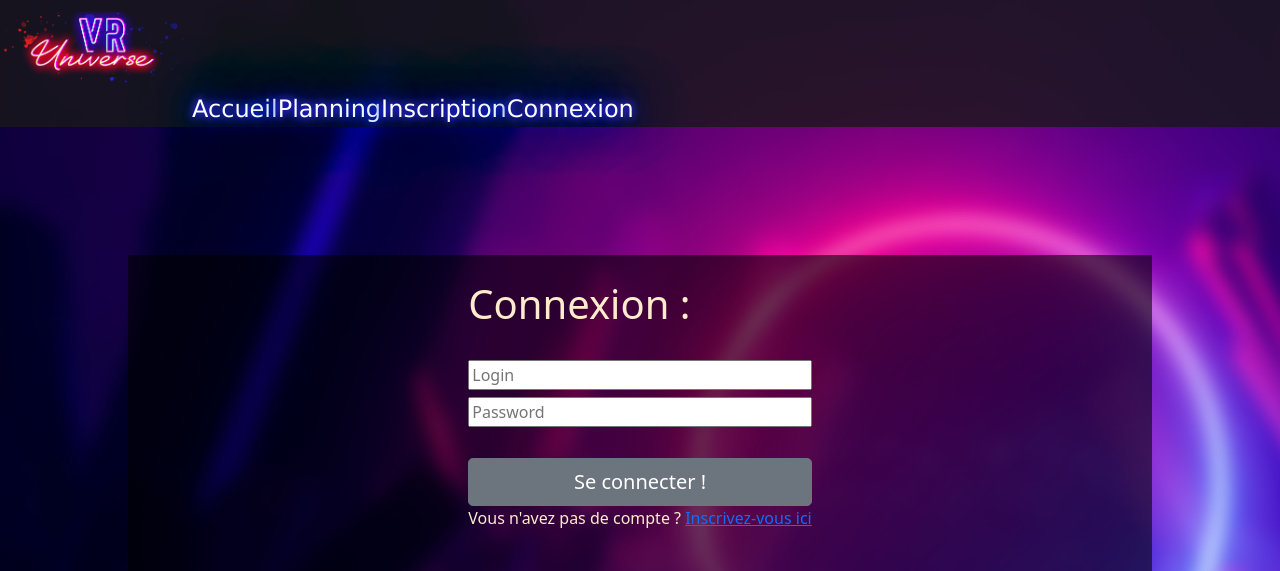
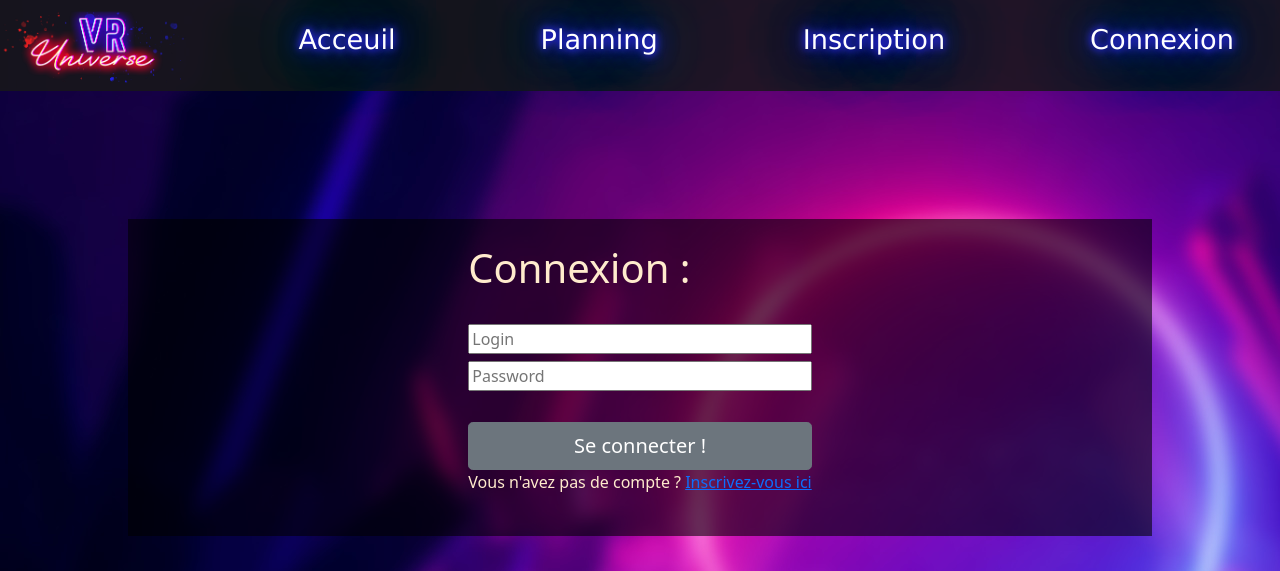
Before and after one commit to laura-rodriguez2/reservation-salles, a PHP site: page /HTML/connexion.php in a window 1280 px wide. Shown: the top 571 px of the page. Run offline with PHP 8.4, Linux system fonts and the light colour scheme.

Commit message:
CEST BON LE HEADER MARCHE mais cest avec padding '-'

```diff
--- a/View/CSS/header.css
+++ b/View/CSS/header.css
@@ -1,24 +1,3 @@
-.lr_nav_header{
-    /* padding-top: 1%; */
-    /* display: flex; */
-    /* flex-direction: row;
-    justify-content:space-around; */
-}
-.lr_li_header{
-    /* text-decoration: none;
-        color: #fff;
-        text-shadow:
-            0 0 7px rgb(4, 0, 255),
-            0 0 10px rgb(119, 118, 196),
-            0 0 21px rgb(4, 0, 255),
-            0 0 42px rgb(4, 0, 255),
-            0 0 82px #0fa,
-            0 0 92px #0fa,
-            0 0 102px #0fa,
-            0 0 151px #0fa; */
-
-
-}
 .al_header_color{
     text-decoration: none;
     color: #fff;
@@ -31,21 +10,14 @@
         0 0 92px #0fa,
         0 0 102px #0fa,
         0 0 151px #0fa;
-    font-size: 150%;
+    font-size: 170%;
     font-family: Verdana, Geneva, Tahoma, sans-serif;
+    padding: 3%;
+    padding-left: 8%;
 }
-.lr_li_header:hover{
+header{
+    background-color: rgb(24, 24, 24,.6);
+}
+.al_header_color:hover{
     color: rgb(81, 50, 255);
 }
-.al_header{
-    background-color: rgb(24, 24, 24,.8);
-    margin: 0%;
-}
-.position_nav{
-    display: flex;
-    margin-left: 15%;
-    /* flex-direction: row; */
-    /* justify-content: space-around; */
-    /* display: table; */
-
-}
--- a/View/HTML/header_footer/header.php
+++ b/View/HTML/header_footer/header.php
@@ -1,47 +1,30 @@
 <?php
 require('../../Model/bdd.php');
 ?>
-
 <!DOCTYPE html>
 <html>
-
-<head>
-    <meta charset="utf-8">
-    <link rel="stylesheet" href='../CSS/header.css' />
-    <link href="https://cdn.jsdelivr.net/npm/bootstrap@5.1.3/dist/css/bootstrap.min.css" rel="stylesheet" integrity="sha384-1BmE4kWBq78iYhFldvKuhfTAU6auU8tT94WrHftjDbrCEXSU1oBoqyl2QvZ6jIW3" crossorigin="anonymous">
-</head>
-
-<body>
-    <header class=al_header>
+    <head>
+        <meta charset ="utf-8">
+        <link rel="stylesheet" href="../CSS/header.css"  />
+        <link href="https://cdn.jsdelivr.net/npm/bootstrap@5.1.3/dist/css/bootstrap.min.css" rel="stylesheet" integrity="sha384-1BmE4kWBq78iYhFldvKuhfTAU6auU8tT94WrHftjDbrCEXSU1oBoqyl2QvZ6jIW3" crossorigin="anonymous">
+    </head>
+    <body>
+        <header>
         <?php
-        if(($_SESSION == true)){
+            if(($_SESSION ==true)){
         ?>
-        <nav>
-            <div class="lr_nav_header">
-                <img src="../MEDIAS/vr_universe.png" width="15%">
-            </div>
-            <ul class="lr_li_header">
-                <a class="al_header_color" href="index.php"> Accueil</a>
-                <a class="al_header_color" href="planning.php"> Planning</a>
-                <a class="al_header_color" href="reservation-form.php"> Réservation</a>
-                <a class="al_header_color" href="profil.php"> Profil </a>
-                <a class="al_header_color" href="deconnexion.php"> Déconnexion</a>
-            </ul>
-        </nav>
+        <img src="../MEDIAS/vr_universe.png" width="15%">
         <?php
-            } else{
+            }else{
         ?>
-                <img src="../MEDIAS/vr_universe.png" width="15%">
-        <nav class=position_nav>
-                <a class="al_header_color" href="index.php"> Accueil</a>
-                <a class="al_header_color" href="planning.php"> Planning</a>
-                <a class="al_header_color" href="inscription.php"> Inscription</a>
-                <a class="al_header_color" href="connexion.php"> Connexion</a>
-        </nav>
+            <img src="../MEDIAS/vr_universe.png" width="15%">
+            <a class="al_header_color" href="index.php">Acceuil</a>
+            <a class="al_header_color" href="planning.php">Planning</a>
+            <a class="al_header_color" href="inscription.php">Inscription</a>
+            <a class="al_header_color" href="connexion.php">Connexion</a>
         <?php
             }
         ?>
-    </header>
-
+        </header>
+    </body>
 </html>
-</body>
--- a/View/HTML/inscription.php
+++ b/View/HTML/inscription.php
@@ -1,4 +1,5 @@
 <?php
+session_start();
 require('../../Model/bdd.php');
 require('../../Model/utilisateurs.php');
 if (isset($_POST['submit'])){
```
Also changed, not shown: View/CSS/index.css (+5 -2 lines).
